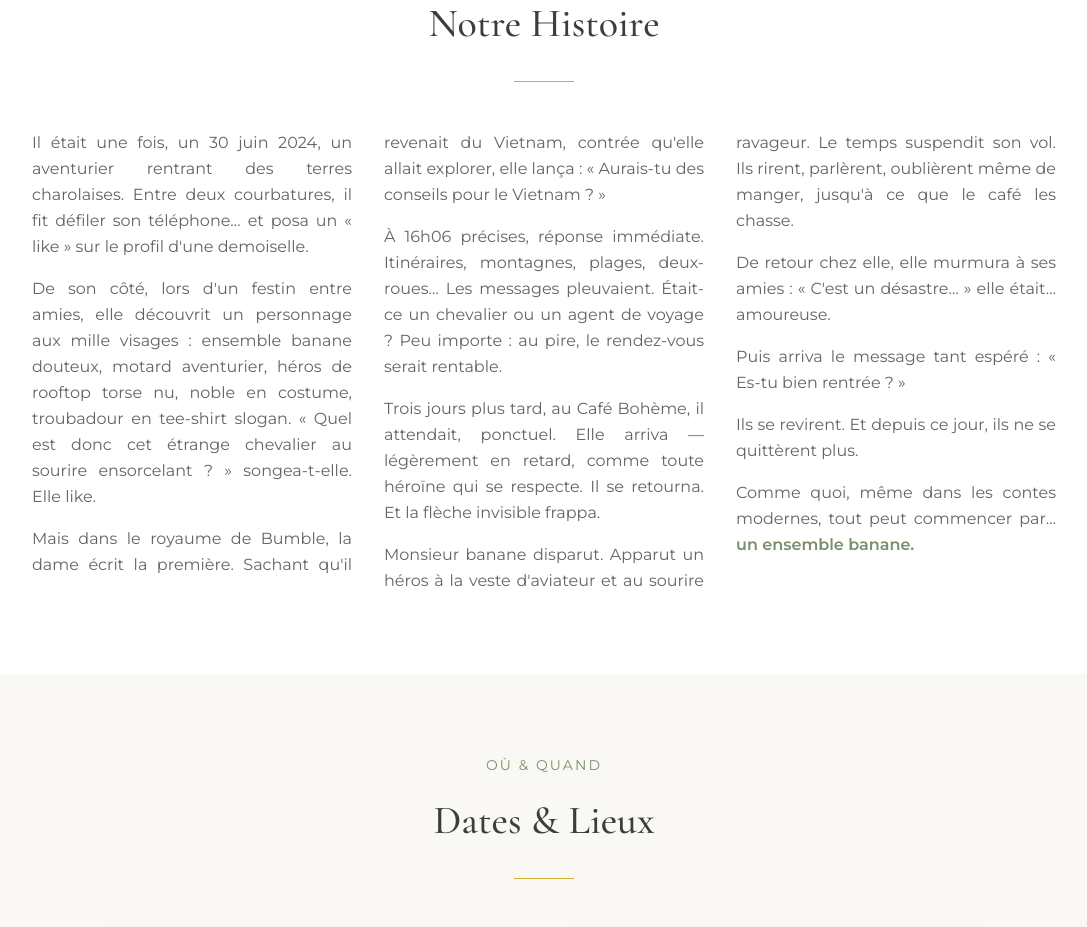
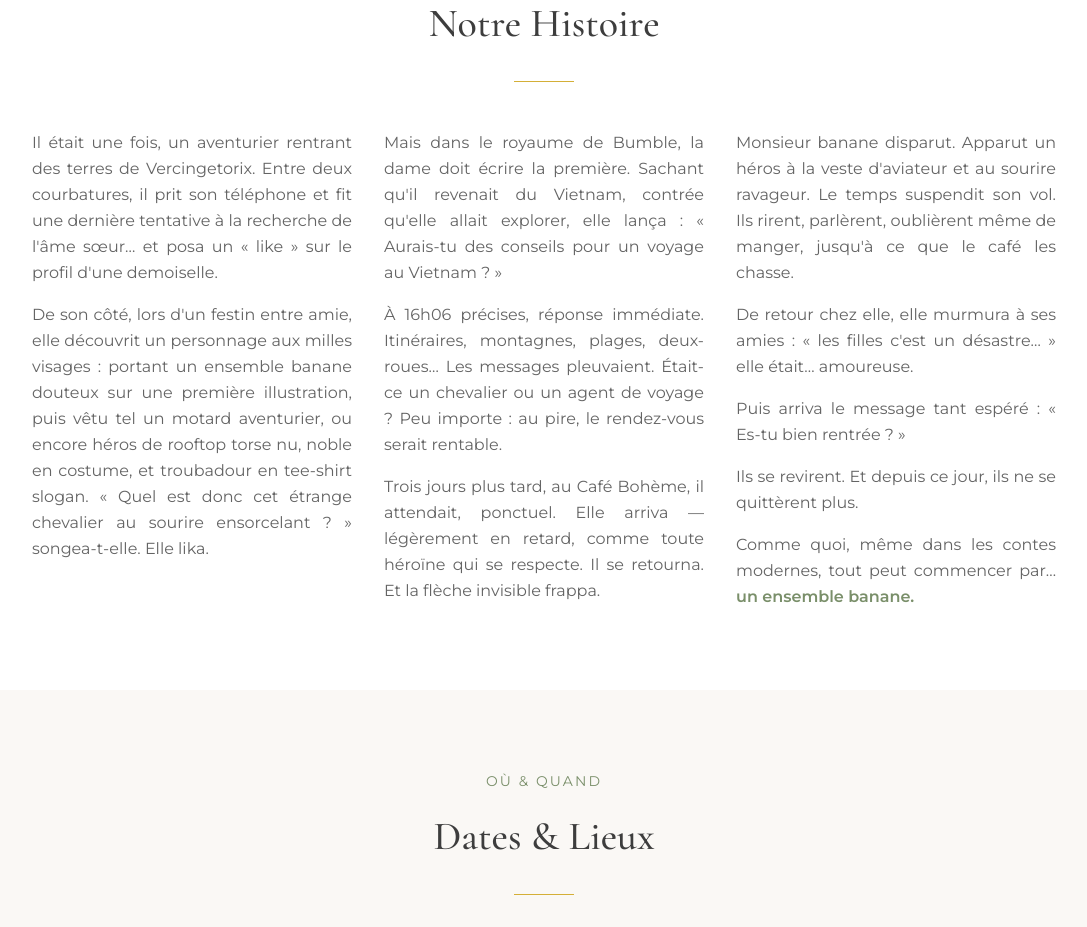
Before and after one commit to k1znoz/MariageLV, a SvelteKit app: page / in a window 1280 px wide. Shown: the part 1760-2687 px from the top of the page, without its empty margins (96-1183 px from the left). Built offline with nearby package versions, Linux system fonts and the light colour scheme.

Commit message:
maj histoire

```diff
--- a/src/routes/+page.svelte
+++ b/src/routes/+page.svelte
@@ -215,11 +215,11 @@
 			<div class="divider"></div>
 
 			<div class="mt-12 columns-1 md:columns-2 lg:columns-3 gap-8 text-[var(--color-charcoal)]/80 text-justify leading-relaxed [column-rule:1px_solid_var(--color-sage)/20]">
-				<p class="mb-4">Il était une fois, un 30 juin 2024, un aventurier rentrant des terres charolaises. Entre deux courbatures, il fit défiler son téléphone… et posa un « like » sur le profil d'une demoiselle.</p>
+				<p class="mb-4">Il était une fois, un aventurier rentrant des terres de Vercingetorix. Entre deux courbatures, il prit son téléphone et fit une dernière tentative à la recherche de l'âme sœur… et posa un « like » sur le profil d'une demoiselle.</p>
 
-				<p class="mb-4">De son côté, lors d'un festin entre amies, elle découvrit un personnage aux mille visages : ensemble banane douteux, motard aventurier, héros de rooftop torse nu, noble en costume, troubadour en tee-shirt slogan. « Quel est donc cet étrange chevalier au sourire ensorcelant ? » songea-t-elle. Elle like.</p>
+				<p class="mb-4">De son côté, lors d'un festin entre amie, elle découvrit un personnage aux milles visages : portant un ensemble banane douteux sur une première illustration, puis vêtu tel un motard aventurier, ou encore héros de rooftop torse nu, noble en costume, et troubadour en tee-shirt slogan. « Quel est donc cet étrange chevalier au sourire ensorcelant ? » songea-t-elle. Elle lika.</p>
 
-				<p class="mb-4">Mais dans le royaume de Bumble, la dame écrit la première. Sachant qu'il revenait du Vietnam, contrée qu'elle allait explorer, elle lança : « Aurais-tu des conseils pour le Vietnam ? »</p>
+				<p class="mb-4">Mais dans le royaume de Bumble, la dame doit écrire la première. Sachant qu'il revenait du Vietnam, contrée qu'elle allait explorer, elle lança : « Aurais-tu des conseils pour un voyage au Vietnam ? »</p>
 
 				<p class="mb-4">À 16h06 précises, réponse immédiate. Itinéraires, montagnes, plages, deux-roues… Les messages pleuvaient. Était-ce un chevalier ou un agent de voyage ? Peu importe : au pire, le rendez-vous serait rentable.</p>
 
@@ -227,7 +227,7 @@
 
 				<p class="mb-4">Monsieur banane disparut. Apparut un héros à la veste d'aviateur et au sourire ravageur. Le temps suspendit son vol. Ils rirent, parlèrent, oublièrent même de manger, jusqu'à ce que le café les chasse.</p>
 
-				<p class="mb-4">De retour chez elle, elle murmura à ses amies : « C'est un désastre… » elle était… amoureuse.</p>
+				<p class="mb-4">De retour chez elle, elle murmura à ses amies : « les filles c'est un désastre… » elle était… amoureuse.</p>
 
 				<p class="mb-4">Puis arriva le message tant espéré : « Es-tu bien rentrée ? »</p>
 
```
